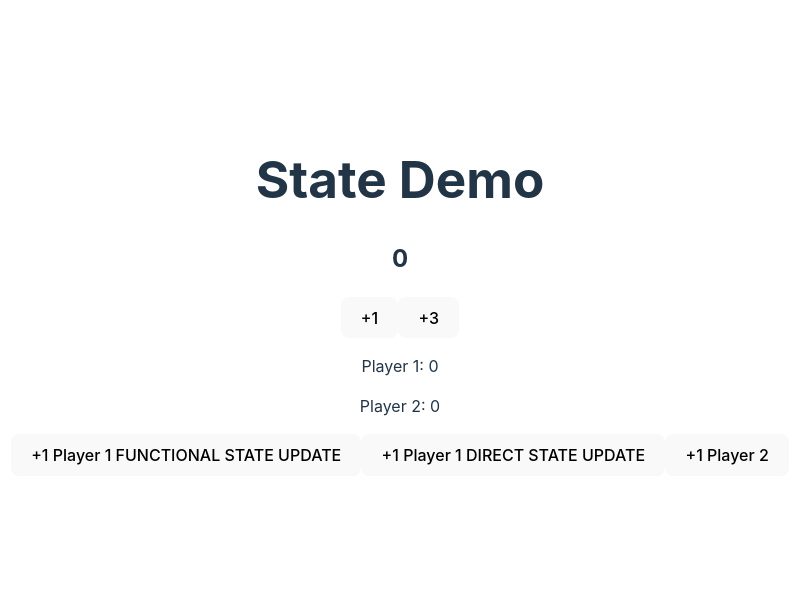
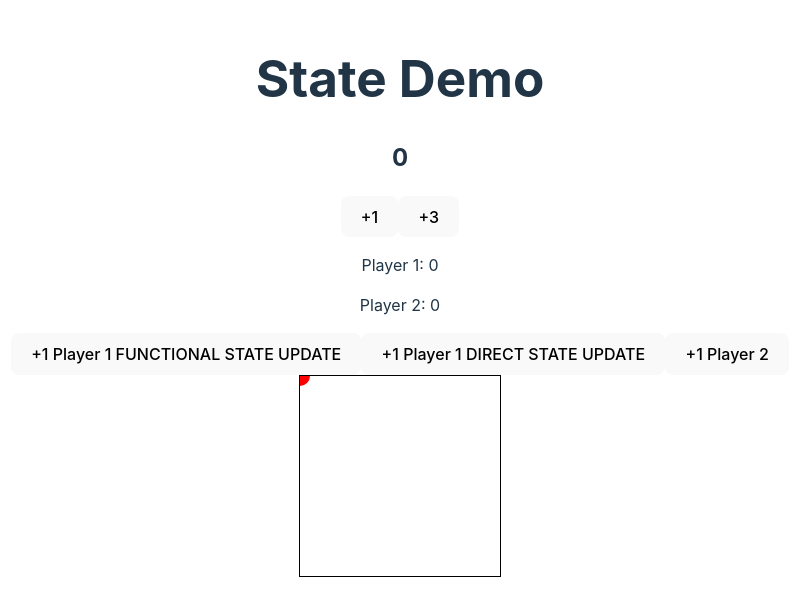
Before and after one commit to CodyCardinal/TWDB-React, a React (Vite) app in the folder AdvancedReact/: page / in a window 1280 px wide. Shown: the part 104-720 px from the top of the page, without its empty margins (240-1039 px from the left). Built offline with nearby package versions, Linux system fonts and the light colour scheme.

Commit message:
moving dot, scorekeeper bugfix

```diff
--- a/AdvancedReact/src/App.jsx
+++ b/AdvancedReact/src/App.jsx
@@ -1,6 +1,7 @@
 import './App.css'
 import Counter from './Counter.jsx';
 import ScoreKeeper from './ScoreKeeper.jsx';
+import MovingDot from './MovingDot.jsx';
 
 function App() {
   return (
@@ -8,6 +9,7 @@ function App() {
       <h1>State Demo</h1>
       <Counter />
       <ScoreKeeper />
+      <MovingDot />
     </>
   )
 }
--- /dev/null
+++ b/AdvancedReact/src/MovingDot.jsx
@@ -0,0 +1,47 @@
+import { useState } from 'react';
+// Modified from https://react.dev/learn/updating-objects-in-state#treat-state-as-read-only
+
+export default function MovingDot() {
+  const [position, setPosition] = useState({
+    x: 0,
+    y: 0
+  });
+
+  /**
+   * Updates the position state based on the pointer event.
+   * @param {PointerEvent} evt - The pointer event.
+  */
+  function updatePosition(evt) {
+    const DomRect = evt.currentTarget.getBoundingClientRect();
+    // https://developer.mozilla.org/en-US/docs/Web/API/Element/getBoundingClientRect
+    setPosition({
+      // clientX/Y The X/Y coordinate of the mouse pointer in viewport coordinates.
+      // https://developer.mozilla.org/en-US/docs/Web/API/MouseEvent inherited by PointerEvent
+      x: evt.clientX - DomRect.left,
+      y: evt.clientY - DomRect.top
+    });
+  }
+
+  return (
+    <div
+      onPointerMove={updatePosition}
+      style={{
+        position: 'relative',
+        width: '200px',
+        height: '200px',
+        border: '1px solid black',
+        margin: '0 auto',
+        overflow: 'hidden'
+      }}>
+      <div style={{
+        position: 'absolute',
+        backgroundColor: 'red',
+        borderRadius: '50%',
+        left: position.x - 10,
+        top: position.y - 10,
+        width: 20,
+        height: 20,
+      }} />
+    </div>
+  );
+}
--- a/AdvancedReact/src/ScoreKeeper.jsx
+++ b/AdvancedReact/src/ScoreKeeper.jsx
@@ -9,9 +9,9 @@ export default function ScoreKeeper() {
     }
 
     function increaseP1ScoreFunctionalStateUpdate() {
-        setScores((oldScores) => {
-            return { ...oldScores, p1Score: oldScores.p1Score + 1 };
-        });
+        setScores((oldScores) => ({
+            ...oldScores, p1Score: oldScores.p1Score + 1
+        }));
     }
 
     return (
```
